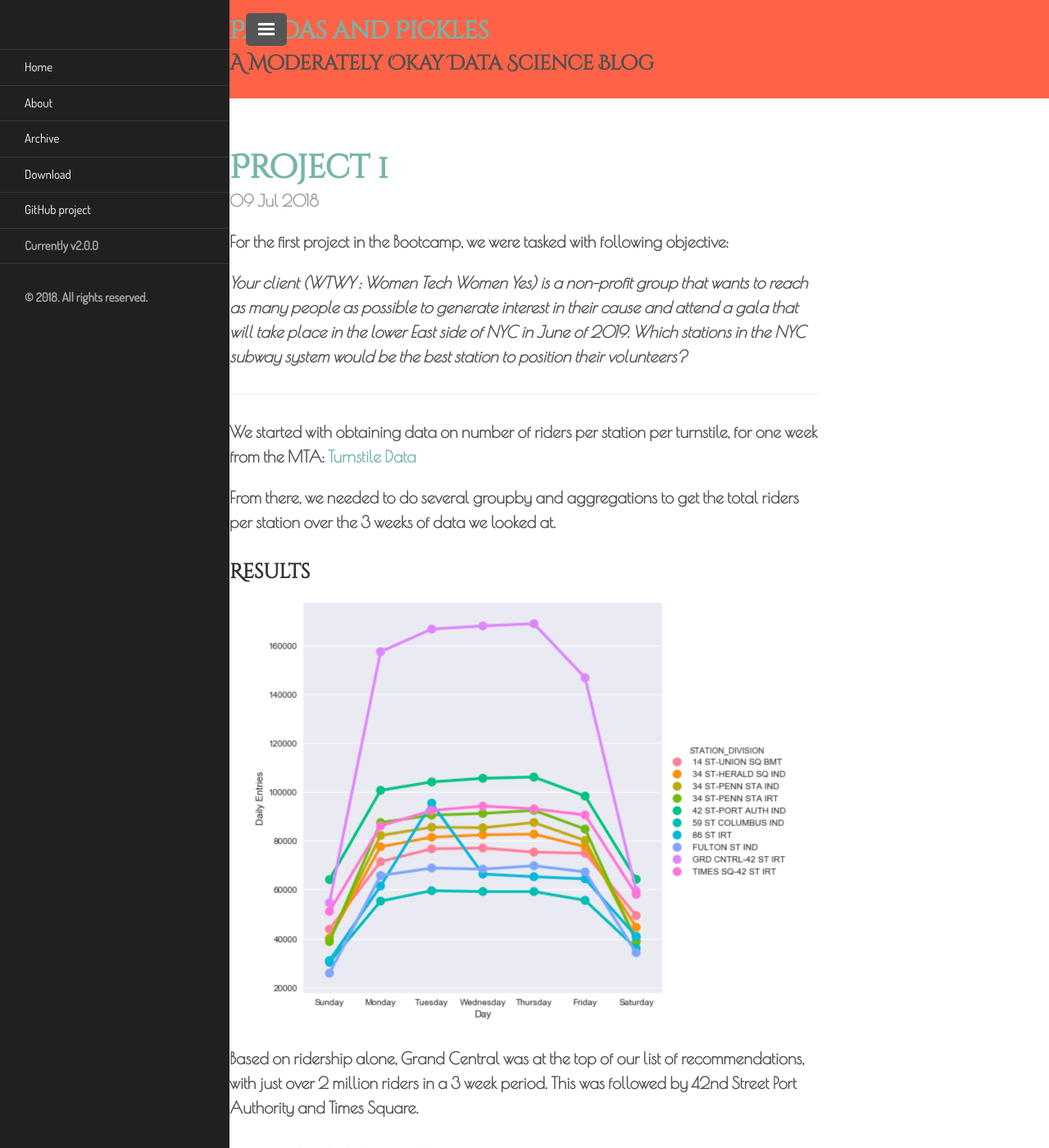
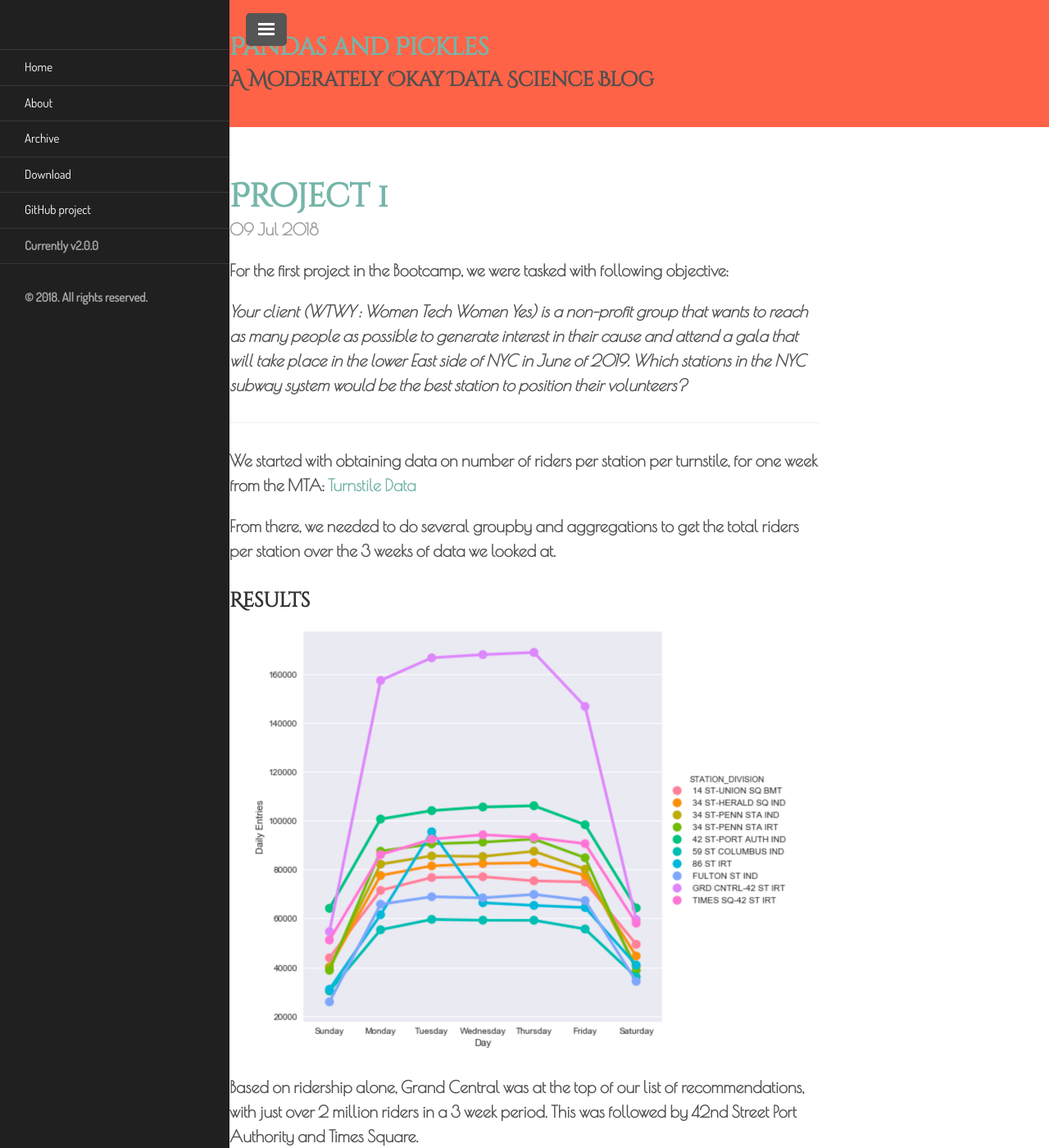
Before and after one commit to Cassini-4B/Cassini-4B.github.io, a Jekyll site: the page built from index.html, in a window 1280 px wide and 1400 px high. Shown: the whole window at 82% size. Built offline with Jekyll 4.4.1, drawn with Linux system fonts in a browser that asks for light colours; some web fonts are replaced; the list of posts is cut into pages by our own code.

Commit message:
updated lanyon

```diff
--- a/public/css/lanyon.css
+++ b/public/css/lanyon.css
@@ -115,7 +115,8 @@ header {
  */
 
 .masthead {
-  padding-top:    1rem;
+  padding-top:    2rem;
+  padding-bottom: 2rem;
   background: #FF6347 no-repeat center center;
   background-size: cover;
 
```
